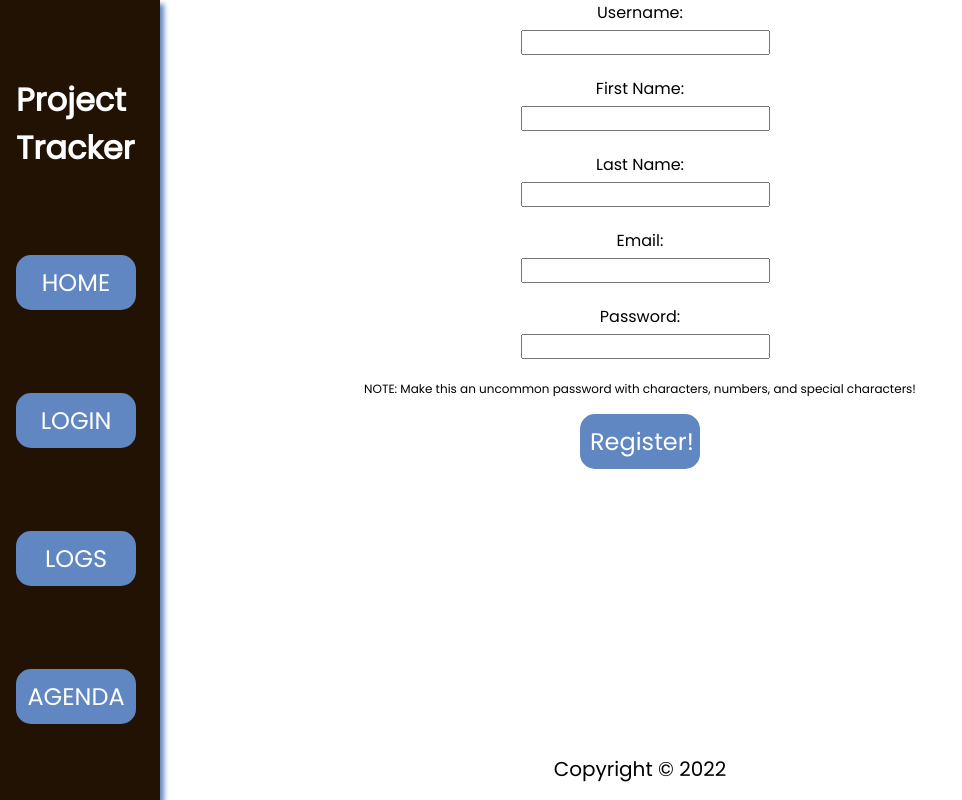
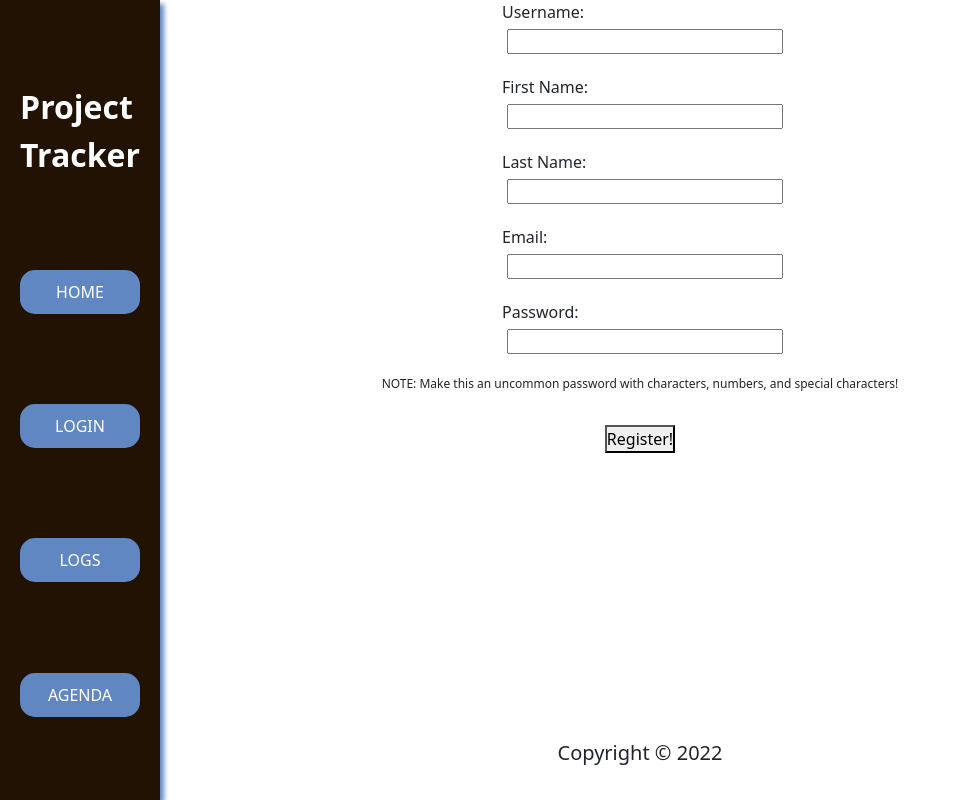
Before and after one commit to Reny8/Capstone, a React (Create React App) app in the folder frontend/: page /register in a window 1280 px wide. Shown: the whole page, without its empty margins (0-962 px from the left). Built offline with nearby package versions, Linux system fonts and the light colour scheme.

Commit message:
Created a display task component

```diff
--- a/frontend/package.json
+++ b/frontend/package.json
@@ -7,6 +7,7 @@
     "@testing-library/react": "^12.1.2",
     "@testing-library/user-event": "^13.5.0",
     "axios": "^0.26.1",
+    "bootstrap": "^5.1.3",
     "jwt-decode": "^3.1.2",
     "react": "^17.0.2",
     "react-dom": "^17.0.2",
--- a/frontend/src/App.css
+++ b/frontend/src/App.css
@@ -9,7 +9,6 @@
 }
 
 html {
-  box-sizing: border-box;
   font-family: "Poppins", sans-serif;
 }
 
@@ -17,28 +16,25 @@ p {
   font-size: 20px;
 }
 
-button {
+.button {
   background-color: #6187C2;
   border: 2px solid #6187C2;
   color: white;
   border-radius: 15px;
-  font-size: 1.5rem;
-  font-family: inherit;
   width: 120px;
   padding: 0.5rem 0.5rem;
 }
 
-button:hover {
+.button:hover {
   cursor: pointer;
   color: #6187C2;
   background-color: white;
 }
 
-.container {
-  margin: 0 auto;
-  max-width: 600px;
+.box {
+  margin-left:15rem;
+  max-width: 85%;
   overflow: auto;
-  text-align: center;
 }
 
 .form {
--- a/frontend/src/components/DisplayProjects/DisplayProjects.jsx
+++ b/frontend/src/components/DisplayProjects/DisplayProjects.jsx
@@ -1,23 +1,23 @@
-import React, { useState } from "react";
+import React from "react";
 const DisplayProjects = (props) => {
   return (
     <div>
-      <table>
+      <table className="table table-striped">
         <thead>
           <tr>
-            <th>Project Title</th>
-            <th>Due Date</th>
+            <th >Project Title</th>
+            <th >Due Date</th>
           </tr>
         </thead>
         <tbody>
-            {props.projects.map((project)=>{
-                return (
-                    <tr>
-                        <td>{project.title}</td>
-                        <td>{project.due_date}</td>
-                    </tr>
-                )
-            })}
+          {props.projects.map((project) => {
+            return (
+              <tr key={project.id}>
+                <td>{project.title}</td>
+                <td>{project.due_date}</td>
+              </tr>
+            );
+          })}
         </tbody>
       </table>
     </div>
--- /dev/null
+++ b/frontend/src/components/DisplayTasks/DisplayTasks.jsx
@@ -0,0 +1,35 @@
+import React from "react";
+const DisplayTasks = (props) => {
+  return (
+    <table className="table table-striped">
+      <thead>
+        <tr>
+          <th>Due Date</th>
+          <th>Related Project</th>
+          <th>Assigned</th>
+          <th>Description</th>
+          <th>Status</th>
+        </tr>
+      </thead>
+      <tbody>
+        {props.tasks.map((task) => {
+          if (props.tasks !== []) {
+            return (
+              <tr key={task.id}>
+                <td>{task.due_date}</td>
+                <td>{task.project.title}</td>
+                <td>
+                  {task.assigned.first_name} {task.assigned.last_name}
+                </td>
+                <td>{task.description}</td>
+                <td>{task.status}</td>
+              </tr>
+            );
+          }
+        })}
+      </tbody>
+    </table>
+  );
+};
+
+export default DisplayTasks;
--- a/frontend/src/components/NavBar/NavBar.css
+++ b/frontend/src/components/NavBar/NavBar.css
@@ -3,12 +3,13 @@ ul {
   flex-direction: column;
   list-style-type: none;
   width: 10rem;
+  padding-right: 2rem;
   color: white;
   background-color: #221203;
   height: 100%;
   position: fixed;
   justify-content: space-evenly;
-  align-content: center;
+  align-items: center;
   box-shadow: 4px 4px 5px #6187C2;
 }
 
@@ -19,19 +20,6 @@ li {
 }
 
 
-.navBar button {
-  background: transparent;
-  border: 2px solid white;
-  color: white;
-  padding: 0.4rem 0.5rem;
-}
-
-.navBar button:hover {
-  background: white;
-  color: steelblue;
-  cursor: pointer;
-}
-
 .brand {
   cursor: pointer;
   font-size: 2rem;
--- a/frontend/src/components/NavBar/NavBar.jsx
+++ b/frontend/src/components/NavBar/NavBar.jsx
@@ -8,23 +8,23 @@ const Navbar = () => {
   const { logoutUser, user } = useContext(AuthContext);
   const navigate = useNavigate();
   return (
-    <div>
+    <div >
       <ul>
         <li className="brand">
           <Link to="/" style={{ textDecoration: "none", color: "white" }}>
             <b>Project Tracker</b>
           </Link>
         </li>
-        <li><button>HOME</button></li>
+        <li><button className="button">HOME</button></li>
         <li>
           {user ? (
-            <button onClick={logoutUser}>LOGOUT</button>
+            <button className="button" onClick={logoutUser}>LOGOUT</button>
           ) : (
-            <button onClick={() => navigate("/login")}>LOGIN</button>
+            <button className="button" onClick={() => navigate("/login")}>LOGIN</button>
           )}
         </li>
-        <li><button>LOGS</button></li>
-        <li><button>AGENDA</button></li>
+        <li><button className="button">LOGS</button></li>
+        <li><button className="button">AGENDA</button></li>
       </ul>
     </div>
   );
--- a/frontend/src/index.js
+++ b/frontend/src/index.js
@@ -3,6 +3,7 @@ import ReactDOM from "react-dom";
 import App from "./App";
 import { AuthProvider } from "./context/AuthContext";
 import { BrowserRouter as Router } from "react-router-dom";
+import 'bootstrap/dist/css/bootstrap.min.css';
 
 ReactDOM.render(
   <React.StrictMode>
--- /dev/null
+++ b/frontend/src/pages/HomePage/HomePage.css
@@ -0,0 +1,4 @@
+.welcome {
+    display: flex;
+    justify-content: center
+}
--- a/frontend/src/pages/HomePage/HomePage.js
+++ b/frontend/src/pages/HomePage/HomePage.js
@@ -2,11 +2,14 @@ import React, { useEffect, useState } from "react";
 import useAuth from "../../hooks/useAuth";
 import axios from "axios";
 import DisplayProjects from "../../components/DisplayProjects/DisplayProjects";
-
+import DisplayTasks from "../../components/DisplayTasks/DisplayTasks";
+import "./HomePage.css";
 const HomePage = (props) => {
   const [user, token] = useAuth();
   const [projects, setProjects] = useState([]);
+  const [tasks, setTasks] = useState([]);
 
+  // GETS ALL THE PROJECTS FROM THE DATABASE
   async function getAllProjects() {
     try {
       let response = await axios.get("http://127.0.0.1:8000/api/projects/", {
@@ -15,18 +18,46 @@ const HomePage = (props) => {
         },
       });
       setProjects(response.data);
+      console.log(user);
     } catch (error) {
       console.log(error.message);
     }
   }
+  // GETS ALL THE TASKS PER PROJECT
+  async function getAllTasks() {
+    try {
+      let response = await axios.get("http://127.0.0.1:8000/api/tasks/", {
+        headers: {
+          Authorization: "Bearer " + token,
+        },
+      });
+      setTasks(response.data);
+    } catch (error) {
+      console.log(error.message);
+    }
+  }
+
   useEffect(() => {
     getAllProjects();
+    getAllTasks();
   }, [token]);
 
   return (
-    <div className="container">
-      <h1> Welcome {user.username}!</h1>
-      <DisplayProjects projects = {projects}/>
+    <div>
+      <div>
+        <h1 className="welcome"> Welcome {user.first_name}!</h1>
+      </div>
+
+      <div className="box">
+        <div>
+          <h2>Current Projects</h2>
+          <DisplayProjects projects={projects} />
+        </div>
+        <div>
+          <h2>Current Tasks</h2>
+          <DisplayTasks tasks={tasks} />
+        </div>
+      </div>
     </div>
   );
 };
--- a/frontend/src/pages/LoginPage/LoginPage.js
+++ b/frontend/src/pages/LoginPage/LoginPage.js
@@ -43,7 +43,7 @@ const LoginPage = () => {
           <p className="error">Login failed, incorrect credentials!</p>
         ) : null}
         <Link to="/register">Click to register!</Link>
-        <button>Login!</button>
+        <button className="button">LOGIN!</button>
       </form>
     </div>
   );
```
Also changed, not shown: 1 other file (tests, documents, lock files or other folders).
